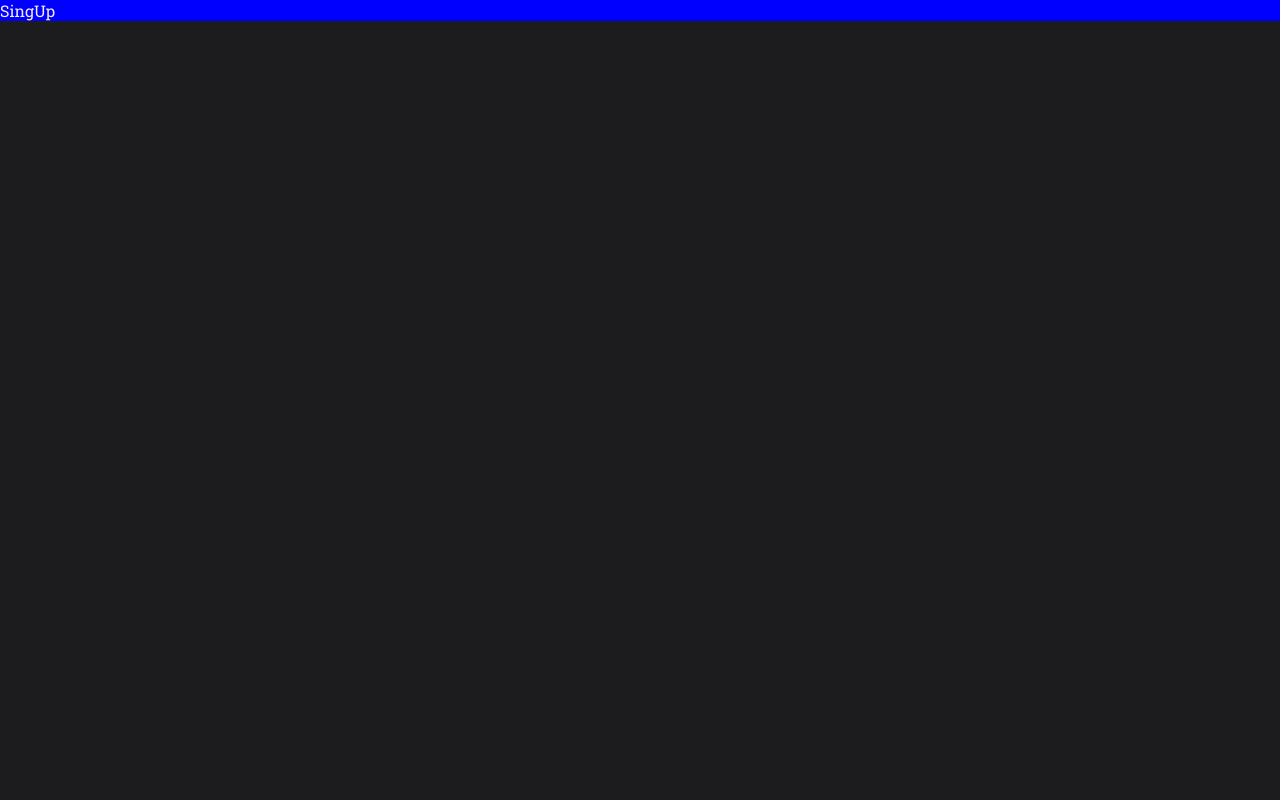
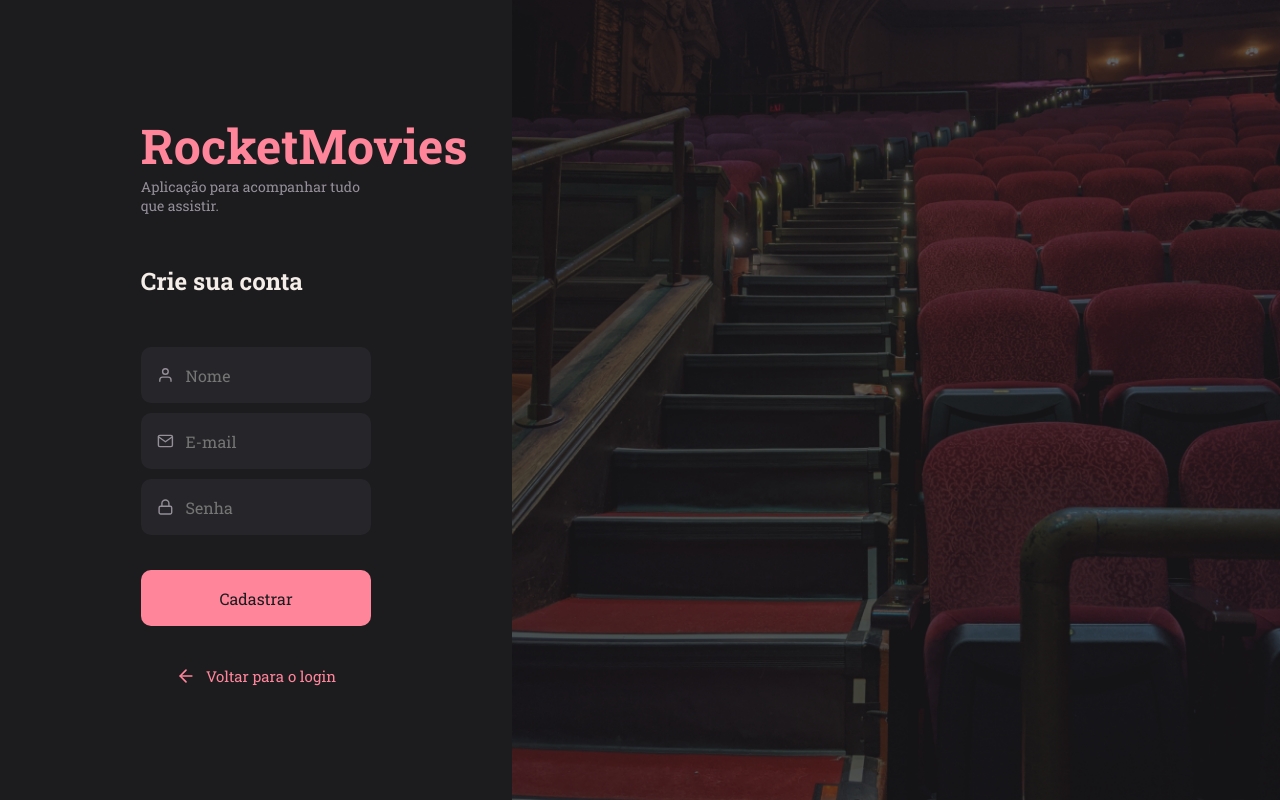
Before and after one commit to lucasfreittas/RocketFlix-Front, a React (Vite) app: page /register in a window 1280 px wide. Built offline with nearby package versions, Linux system fonts and the light colour scheme.

Commit message:
Register page

```diff
--- a/src/Components/Input/index.jsx
+++ b/src/Components/Input/index.jsx
@@ -4,8 +4,7 @@ export function Input({icon: Icon, ...rest}){
     return(
         <Container>
             {Icon && <Icon size = {20}/>}
-            <input
-            {...rest} />
+            <input {...rest} />
         </Container>
     )
 }
--- a/src/Components/TextLink/index.jsx
+++ b/src/Components/TextLink/index.jsx
@@ -1,8 +1,9 @@
 import { Container } from './styles';
 
-export function TextLink({title}){
+export function TextLink({icon: Icon, title }){
     return(
         <Container>
+            {Icon && <Icon size={20}/>}
             {title}
         </Container>
     )
--- a/src/Components/TextLink/styles.js
+++ b/src/Components/TextLink/styles.js
@@ -1,9 +1,18 @@
 import styled from 'styled-components';
 
 export const Container = styled.div`
+
   width: 100%;
+  display: flex;
+  justify-content: center;
+  align-items: center;
   text-align: center;
   font-weight: normal;
   font-size: 15px;
   color:${({theme}) => theme.COLORS.PINK};
+
+  > svg{
+
+    margin-right: 10px;
+  }
 `;
--- a/src/Pages/SingUp/index.jsx
+++ b/src/Pages/SingUp/index.jsx
@@ -1,9 +1,33 @@
-import { Container } from './styles';
+import { Container, Form, Photo } from './styles';
+import { Input } from '../../Components/Input';
+import { Button } from '../../Components/Button';
+import { TextLink } from '../../Components/TextLink';
+import { FiUser, FiMail, FiLock, FiArrowLeft } from 'react-icons/fi';
+import { Link } from 'react-router-dom';
+
 
 export function SingUp(){
     return(
         <Container>
-            SingUp
+            <Form>
+                <h1>RocketMovies</h1>
+                <p>Aplicação para acompanhar tudo que assistir.</p>
+
+                <h2>Crie sua conta</h2>
+
+                <Input type='text' icon={FiUser} placeholder='Nome'/>
+                <Input type='email' icon={FiMail} placeholder='E-mail'/>
+                <Input type='password' icon={FiLock} placeholder='Senha'/>
+
+                <Button title='Cadastrar' />
+
+                <Link to='/'>
+                <div className="TextLink">
+                    <TextLink icon={FiArrowLeft} title='Voltar para o login'/>
+                </div>
+                </Link>
+            </Form>
+            <Photo />
         </Container>
     )
 }
--- a/src/Pages/SingUp/styles.js
+++ b/src/Pages/SingUp/styles.js
@@ -1,7 +1,59 @@
 import styled from 'styled-components';
+import backgroundImg from '../../Assets/Cinema_Picture.png'
+
 
 export const Container = styled.div`
   width: 100%;
-  height: 100%;
-  background-color: blue;
-`
+  height: 100vh;
+
+  display: grid;
+  grid-template-columns: 40% auto;
+  grid-template-areas:
+  "form photo";
+
+
+`;
+
+export const Form = styled.div`
+  width: 45%;
+  align-self: center;
+  margin: auto;
+
+  > h1 {
+    color: ${({theme}) => theme.COLORS.PINK};
+    font-size: 48px;
+    font-weight: bold;
+  }
+
+  > p {
+    color: ${({theme}) => theme.COLORS.LIGHT_GRAY};
+    font-size: 14px;
+    font-weight: normal;
+
+    margin-bottom: 50px;
+  }
+
+  > h2{
+    color: ${({theme}) => theme.COLORS.WHITE};
+    font-size: 24px;
+    font-weight: medium;
+
+    margin-bottom: 50px;
+  }
+
+  > Button{
+    margin-top: 25px;
+  }
+
+  .TextLink{
+      margin-top: 40px;
+    }
+`;
+
+export const Photo = styled.div`
+  grid-area: photo;
+
+  background: url(${backgroundImg}) no-repeat center center;
+  background-size: cover;
+
+`;
```
